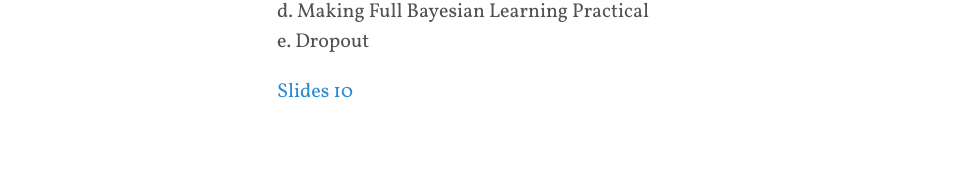
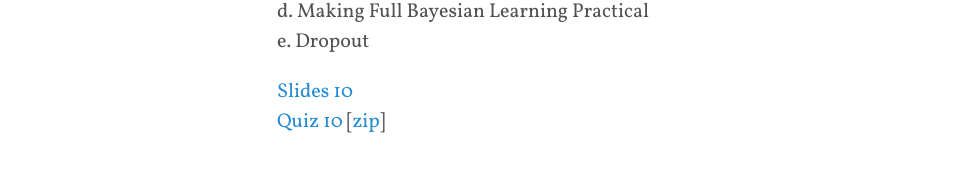
Before and after one commit to shevapato2008/myBlog, a Jekyll site: the page built from algorithms/machinelearning/nnml/index.md, in a window 1280 px wide and 900 px high, scrolled down 2946 px. Shown: the part 663-835 px from the top of the window, without its empty margins (3-965 px from the left). Built offline with Jekyll 4.4.1, drawn with Linux system fonts in a browser that asks for light colours; some web fonts are replaced; comment, search, counter and statistics services are not loaded.

Commit message:
Updated.

```diff
--- a/algorithms/machinelearning/nnml/index.md
+++ b/algorithms/machinelearning/nnml/index.md
@@ -137,5 +137,7 @@ d. Making Full Bayesian Learning Practical<br>
 e. Dropout<br>
 
 [Slides 10]({{site.baseurl}}/algorithms/machinelearning/nnml/slides/Week10.pdf "Week 10 Slides")<br>
+[Quiz 10]({{site.baseurl}}/algorithms/machinelearning/nnml/quizzes/quiz10 "Quiz 10")
+[[zip]({{site.baseurl}}/algorithms/machinelearning/nnml/quizzes/quiz10/quiz10.zip "quiz10.zip")]<br>
 
 <br><br>
```
